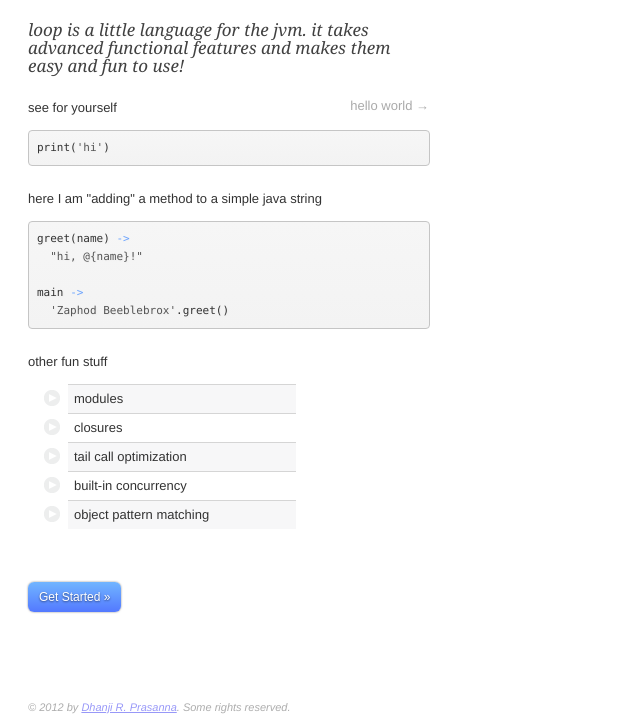
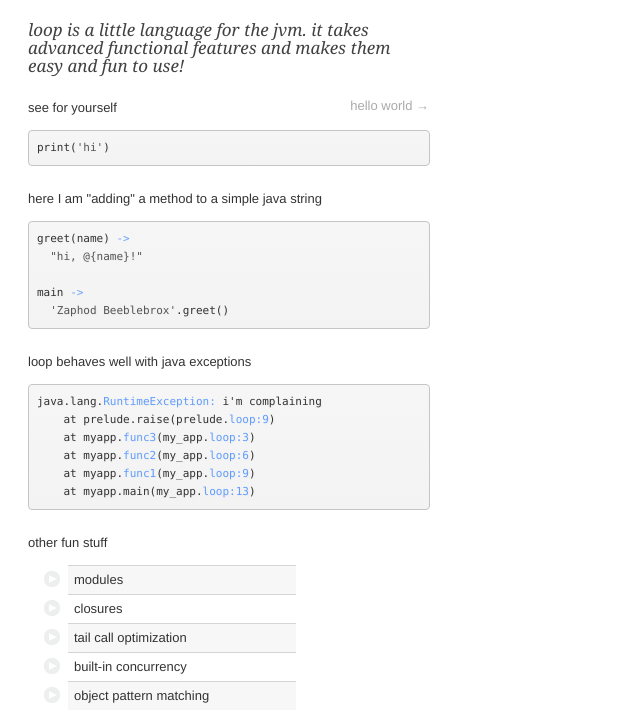
Before and after one commit to looplang/looplang.github.io, a plain HTML site: page index.html in a window 1280 px wide. Shown: the part 72-800 px from the top of the page, without its empty margins (0-640 px from the left). Drawn offline with Linux system fonts and the light colour scheme.

Commit message:
Added exceptions example

```diff
--- a/index.html
+++ b/index.html
@@ -110,7 +110,7 @@ cleanup(file) except handler ->
 
 handler(e) =>
   FileNotFoundException  : "no harm, no file"
-  IOException            : "failed: @{e.message}'
+  IOException            : "failed: @{e.message}"
 </pre></li>
       <li title="quicksort!">
 <pre># sorts a list => [3, 14, 15, 268]
@@ -160,6 +160,17 @@ main ->
   'Zaphod Beeblebrox'.greet()</pre>
   </div>
   <p>
+    loop behaves well with java exceptions
+  </p>
+  <div class="code">
+<pre>java.lang.RuntimeException: i'm complaining
+    at prelude.raise(prelude.loop:9)
+    at myapp.func3(my_app.loop:3)
+    at myapp.func2(my_app.loop:6)
+    at myapp.func1(my_app.loop:9)
+    at myapp.main(my_app.loop:13)</pre>
+  </div>
+  <p>
     other fun stuff
   </p>
   <div>
```
